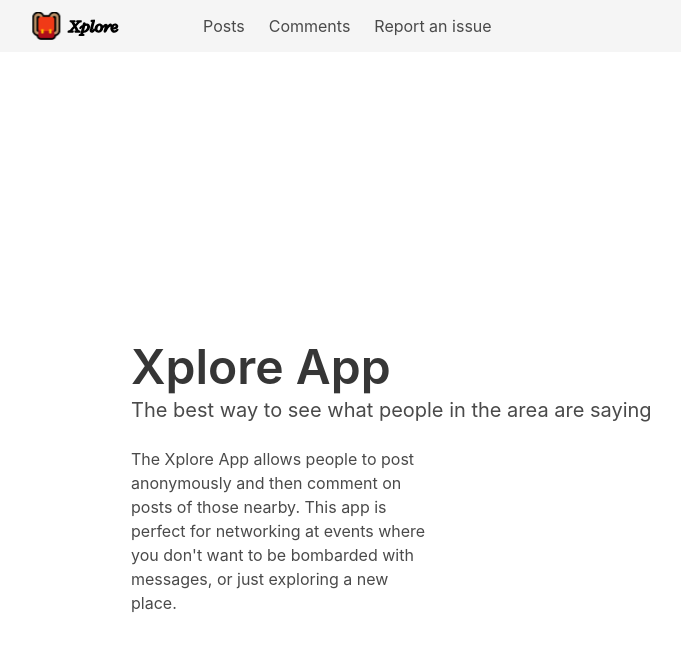
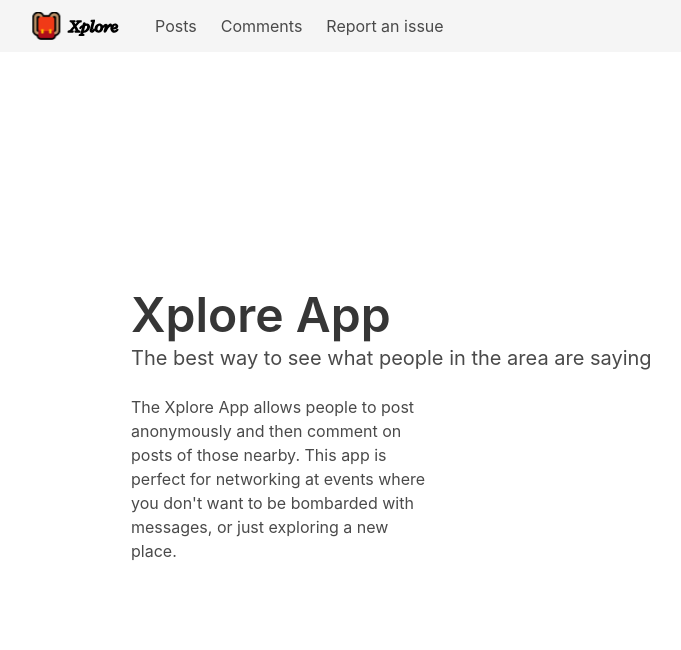
Before and after one commit to Captainmango/xplore-app, an Angular app: page / in a window 1280 px wide. Shown: the top 650 px of the page, without its empty margins (29-710 px from the left). Built offline with nearby package versions, Linux system fonts and the light colour scheme.

Commit message:
got navbar burger working

```diff
--- a/src/app/components/navbar/navbar.component.html
+++ b/src/app/components/navbar/navbar.component.html
@@ -5,14 +5,14 @@
           <img src="../assets/brand.svg" width="100" height="38">
         </a>
 
-        <a role="button" class="navbar-burger" (click)="toggleNavbar()" aria-label="menu" aria-expanded="false" data-target="navbar">
+        <a role="button" class="navbar-burger" [ngClass]="setClasses()" (click)="toggleNavbar()" aria-label="menu" aria-expanded="false" data-target="navbar">
           <span aria-hidden="true"></span>
           <span aria-hidden="true"></span>
           <span aria-hidden="true"></span>
         </a>
       </div>
 
-      <div id="navbar" class="navbar-menu ml-6" [ngClass]="setClasses()">
+      <div id="navbar" class="navbar-menu" [ngClass]="setClasses()">
         <div class="navbar-start">
           <a class="navbar-item" routerLink="/posts">
             Posts
--- a/src/styles.css
+++ b/src/styles.css
@@ -5,3 +5,24 @@
     transform: scale(1.02);
     transition: all ease 0.3s;
 }
+
+.navbar {
+    position: fixed;
+    width: 100%
+}
+
+.navbar-menu.is-active {
+    animation: navAnim .2s ease-in-out;
+}
+
+@keyframes navAnim {
+  0% {
+    opacity: 0;
+  }
+  50% {
+    opacity: 0.5;
+  }
+  100% {
+    opacity: 1;
+  }
+}
```
